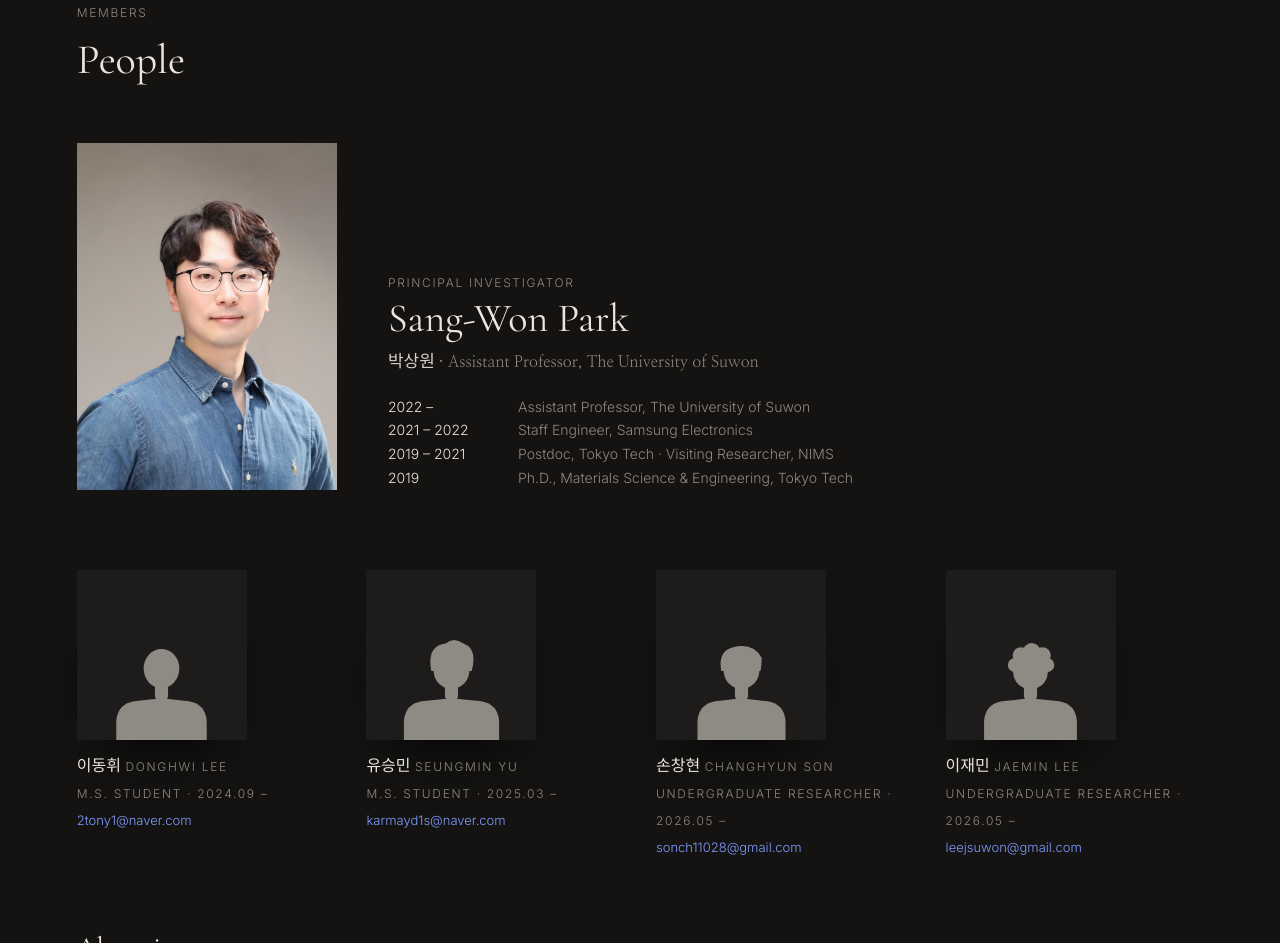
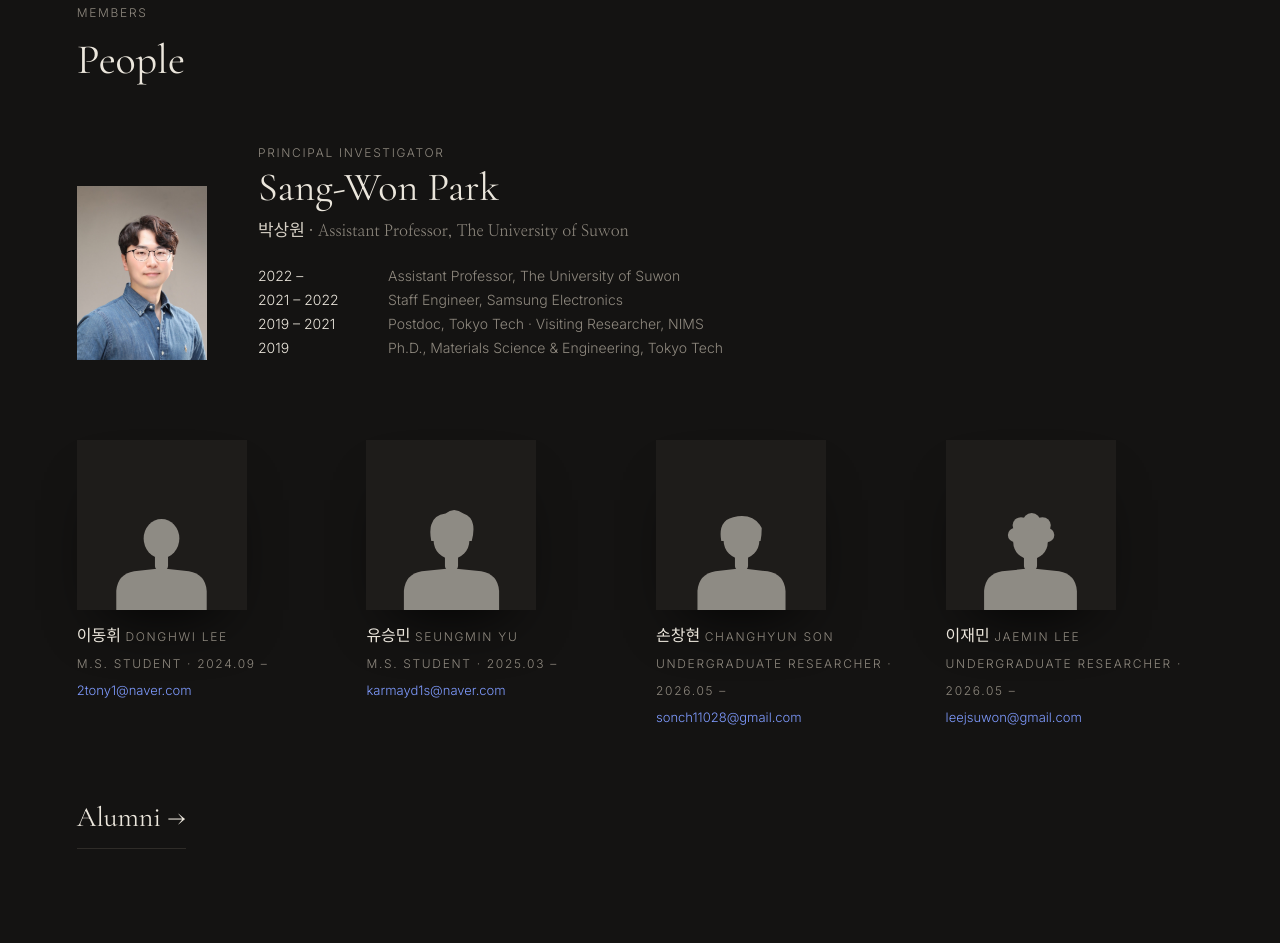
Before and after one commit to eamlab301/eamlab301.github.io, a plain HTML site: page index.html in a window 1280 px wide. Shown: the part 3287-4230 px from the top of the page. Drawn offline with nearby package versions, Linux system fonts and the light colour scheme.

Commit message:
PI photo half size
Co-Authored-By: Claude Opus 5.5 <noreply@anthropic.com>

```diff
--- a/index.html
+++ b/index.html
@@ -45,8 +45,8 @@ h2{font-size:42px;font-weight:400;margin-bottom:6vh}
 .toc{aspect-ratio:16/10;background:var(--frame);display:grid;place-items:center;overflow:hidden;font:400 13px 'Cormorant Garamond',serif;color:var(--mute);text-align:center;padding:6px}
 .toc img{width:100%;height:100%;object-fit:contain;background:#fff}
 .cap .doi{color:var(--accent);font-size:13px;white-space:nowrap}
-.pi{display:grid;grid-template-columns:260px 1fr;gap:4vw;align-items:end;margin-bottom:10vh}
-.pi img{width:100%;aspect-ratio:3/4;object-fit:cover}
+.pi{display:grid;grid-template-columns:130px 1fr;gap:4vw;align-items:end;margin-bottom:10vh}
+.pi img{width:100%;max-width:130px;aspect-ratio:3/4;object-fit:cover}
 .pi h3{font:400 40px "Cormorant Garamond",serif}
 .pi ul{list-style:none;padding:0;margin-top:20px;font-size:14px;color:var(--mute)} .pi li span{display:inline-block;width:130px;color:var(--ink)}
 .artists{display:grid;grid-template-columns:repeat(4,1fr);gap:2.5vw}
```
